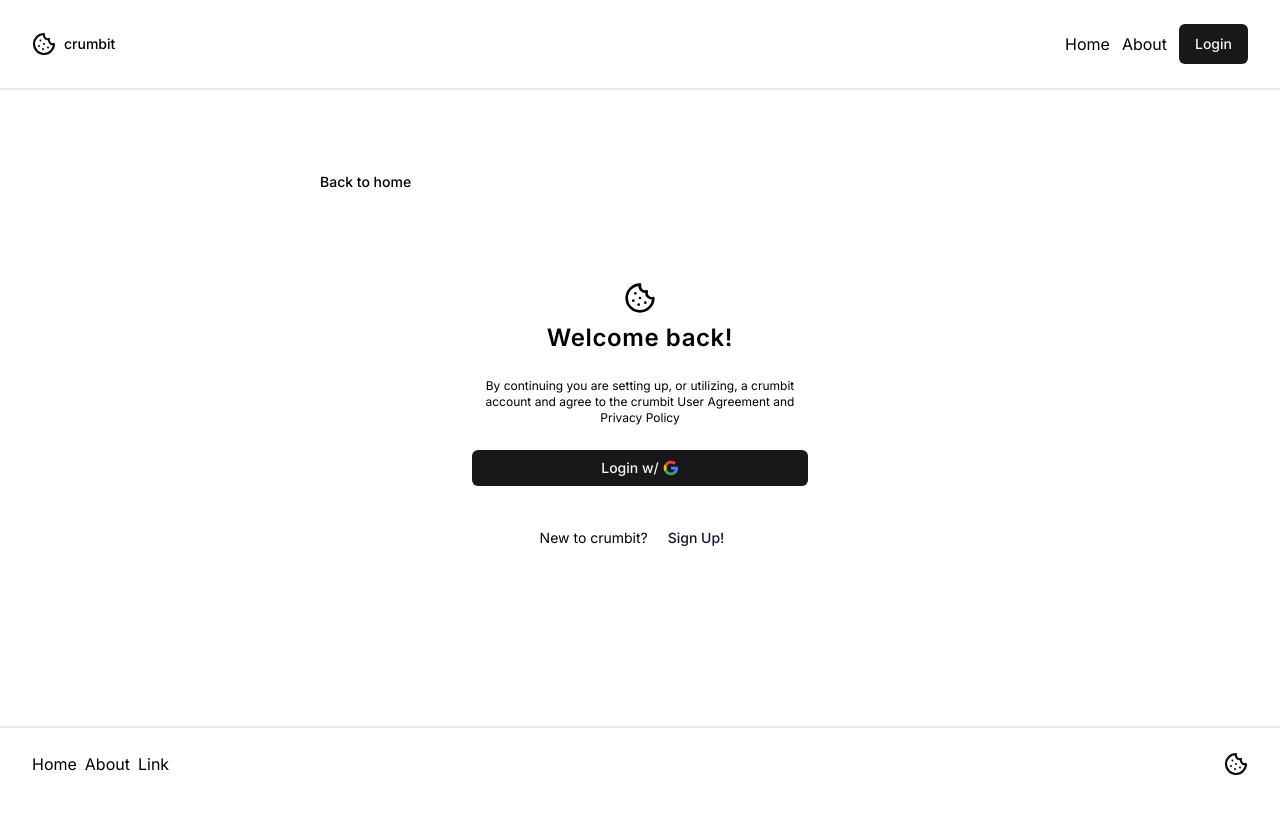
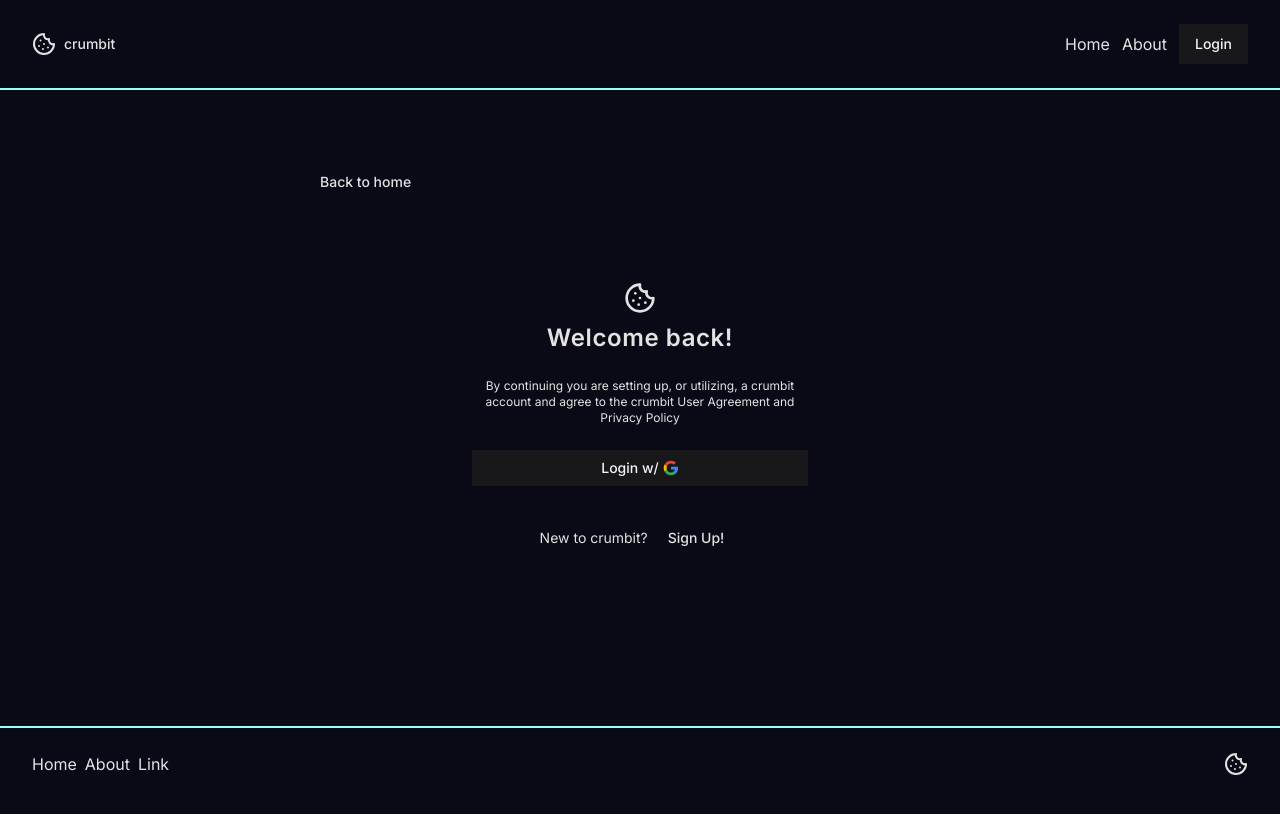
Before and after one commit to bford5/crumbit, a Next.js app: page /login in a window 1280 px wide. Built offline with nearby package versions, Linux system fonts and the light colour scheme.

Commit message:
fix: corrected stupid shadcn install which overrode some defaults i set | feat: continued work on auth and toast notifications

```diff
--- a/src/app/layout.tsx
+++ b/src/app/layout.tsx
@@ -1,5 +1,6 @@
 import Footer from "@/components/layout/Footer";
 import Nav from "@/components/layout/Nav";
+import { Toaster } from "@/components/ui/toaster";
 import { classNameHelper } from "@/lib/utils";
 import "@/styles/globals.css";
 
@@ -31,6 +32,7 @@ export default function RootLayout({
 				<main className='container mx-auto pt-20 max-w-7xl min-h-screen scroll-smooth'>
 					{children}
 				</main>
+				<Toaster />
 				<Footer />
 			</body>
 		</html>
--- a/src/components/UserAuthForm.tsx
+++ b/src/components/UserAuthForm.tsx
@@ -5,19 +5,28 @@ import { Button } from "@/components/ui/Button";
 import { FC, useState } from "react";
 import { signIn } from "next-auth/react";
 import { Icons } from "./Icons";
+import { useToast } from "@/hooks/use-toast";
 
 interface UserAuthFormProps extends React.HTMLAttributes<HTMLDivElement> {}
 
 const UserAuthForm: FC<UserAuthFormProps> = ({ className, ...props }) => {
 	const [isLoading, setIsLoading] = useState<boolean>(false);
 
+	const { toast } = useToast();
+
 	const loginWithGoogle = async () => {
 		setIsLoading(true);
 
 		try {
+			throw new Error();
 			await signIn("google");
 		} catch (error) {
 			// toast notification
+			toast({
+				title: "a problem occurred ...",
+				description: "there was an error when attempting to login",
+				variant: "destructive",
+			});
 		} finally {
 			setIsLoading(false);
 		}
--- a/tailwind.config.js
+++ b/tailwind.config.js
@@ -1,12 +1,9 @@
+const { fontFamily } = require("tailwindcss/defaultTheme");
+
 /** @type {import('tailwindcss').Config} */
 module.exports = {
 	darkMode: ["class"],
-  content: [
-    './pages/**/*.{ts,tsx}',
-    './components/**/*.{ts,tsx}',
-    './app/**/*.{ts,tsx}',
-    './src/**/*.{ts,tsx}',
-	],
+	content: ["./src/app/**/*.{ts,tsx}", "./src/components/**/*.{ts,tsx}"],
 	theme: {
 		container: {
 			center: true,
@@ -16,6 +13,64 @@ module.exports = {
 			},
 		},
 		extend: {
+			backgroundImage: {
+				"gradient-radial": "radial-gradient(var(--tw-gradient-stops))",
+				"gradient-conic":
+					"conic-gradient(from 180deg at 50% 50%, var(--tw-gradient-stops))",
+			},
+			colors: {
+				border: "hsl(var(--border))",
+				input: "hsl(var(--input))",
+				ring: "hsl(var(--ring))",
+				background: "hsl(var(--background))",
+				foreground: "hsl(var(--foreground))",
+				primary: {
+					DEFAULT: "hsl(var(--primary))",
+					foreground: "hsl(var(--primary-foreground))",
+				},
+				secondary: {
+					DEFAULT: "hsl(var(--secondary))",
+					foreground: "hsl(var(--secondary-foreground))",
+				},
+				destructive: {
+					DEFAULT: "hsl(var(--destructive))",
+					foreground: "hsl(var(--destructive-foreground))",
+				},
+				muted: {
+					DEFAULT: "hsl(var(--muted))",
+					foreground: "hsl(var(--muted-foreground))",
+				},
+				accent: {
+					DEFAULT: "hsl(var(--accent))",
+					foreground: "hsl(var(--accent-foreground))",
+				},
+				popover: {
+					DEFAULT: "hsl(var(--popover))",
+					foreground: "hsl(var(--popover-foreground))",
+				},
+				card: {
+					DEFAULT: "hsl(var(--card))",
+					foreground: "hsl(var(--card-foreground))",
+				},
+				"lm-accent": "#006d6d",
+				"lm-secondary": "#cecee3",
+				"lm-primary": "#234c4c",
+				"bg-lightMode": "#eaebf6",
+				"text-lightMode": "#1c1c1c",
+				"dm-accent": "#94ffff",
+				"dm-secondary": "#1c1c31",
+				"dm-primary": "#b2dcdc",
+				"bg-darkMode": "#090a15",
+				"text-darkMode": "#e3e3e3",
+			},
+			borderRadius: {
+				lg: `var(--radius)`,
+				md: `calc(var(--radius) - 2px)`,
+				sm: "calc(var(--radius) - 4px)",
+			},
+			fontFamily: {
+				sans: ["var(--font-sans)", ...fontFamily.sans],
+			},
 			keyframes: {
 				"accordion-down": {
 					from: { height: 0 },
@@ -32,5 +87,5 @@ module.exports = {
 			},
 		},
 	},
-  plugins: [require("tailwindcss-animate")],
-}
+	plugins: [require("tailwindcss-animate"), require("@tailwindcss/typography")],
+};
```
Lines whose indentation alone changed are shown as unchanged.
